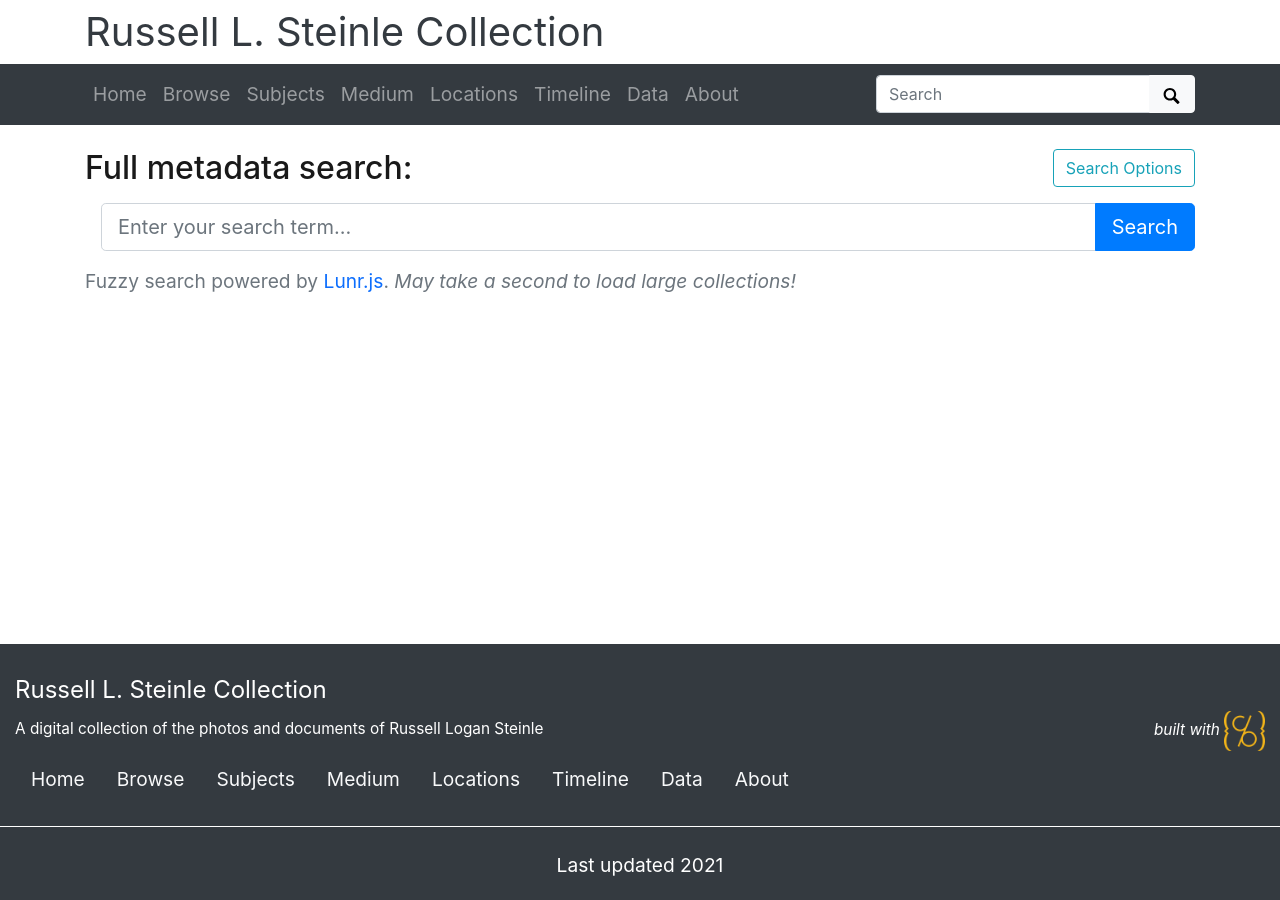
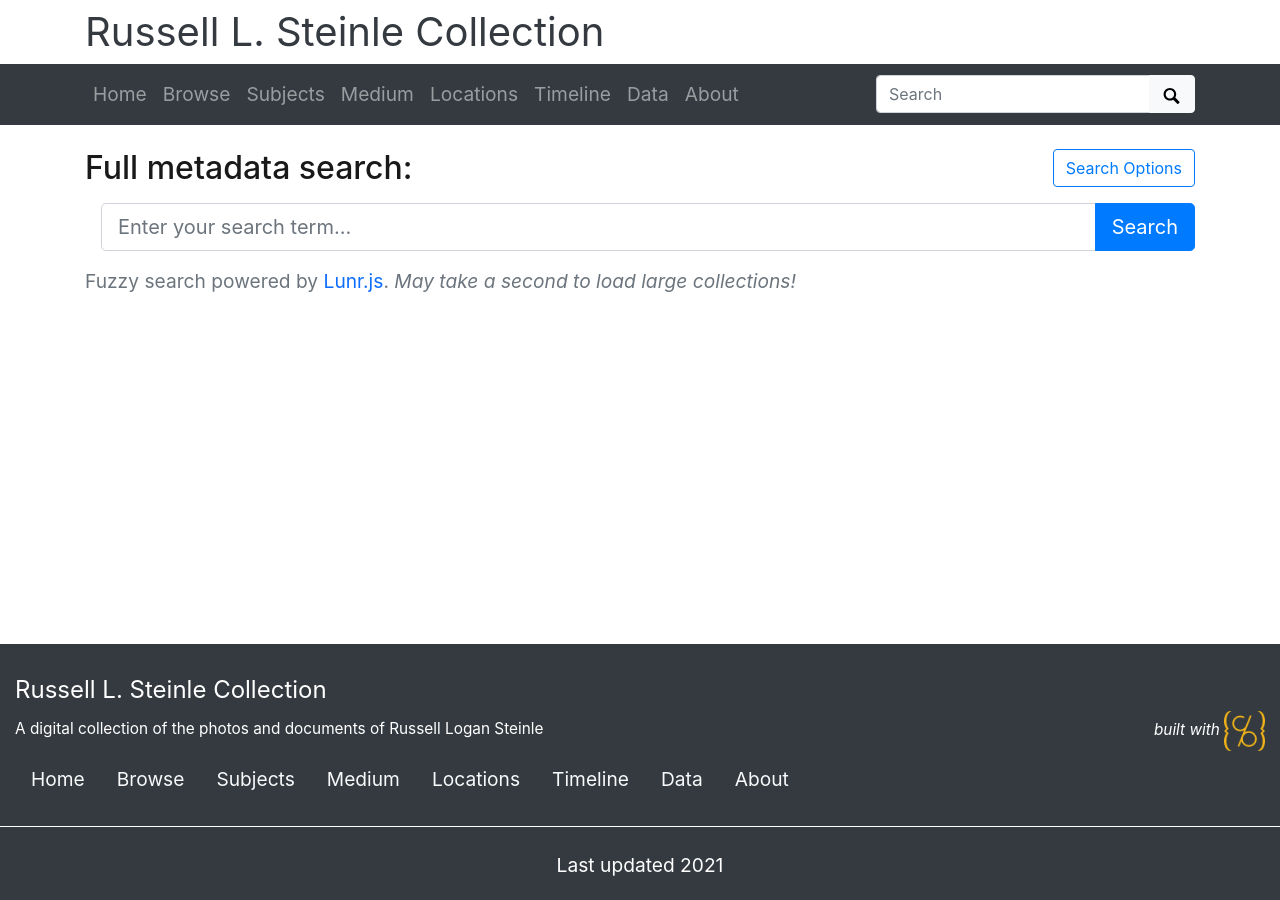
Before and after one commit to mialsteinle/russell-logan-steinle, a Jekyll site: the page built from pages/search.md, in a window 1280 px wide. Built offline with Jekyll 4.4.1, drawn with Linux system fonts in a browser that asks for light colours.

Commit message:
Update search.html

```diff
--- a/_layouts/search.html
+++ b/_layouts/search.html
@@ -4,7 +4,7 @@ custom-foot: js/lunr-js.html
 ---
 {%- assign fields = site.data.config-search | where: 'index',true | map: 'field' -%}
 <!-- Button trigger modal -->
-<button type="button" class="btn btn-outline-info float-right" data-toggle="modal" data-target="#operators">Search Options</button>
+<button type="button" class="btn btn-outline-primary float-right" data-toggle="modal" data-target="#operators">Search Options</button>
 <!-- Modal -->
 <div class="modal fade" id="operators" tabindex="-1" role="dialog" aria-labelledby="modalLabel" aria-hidden="true">
     <div class="modal-dialog" role="document">
```
